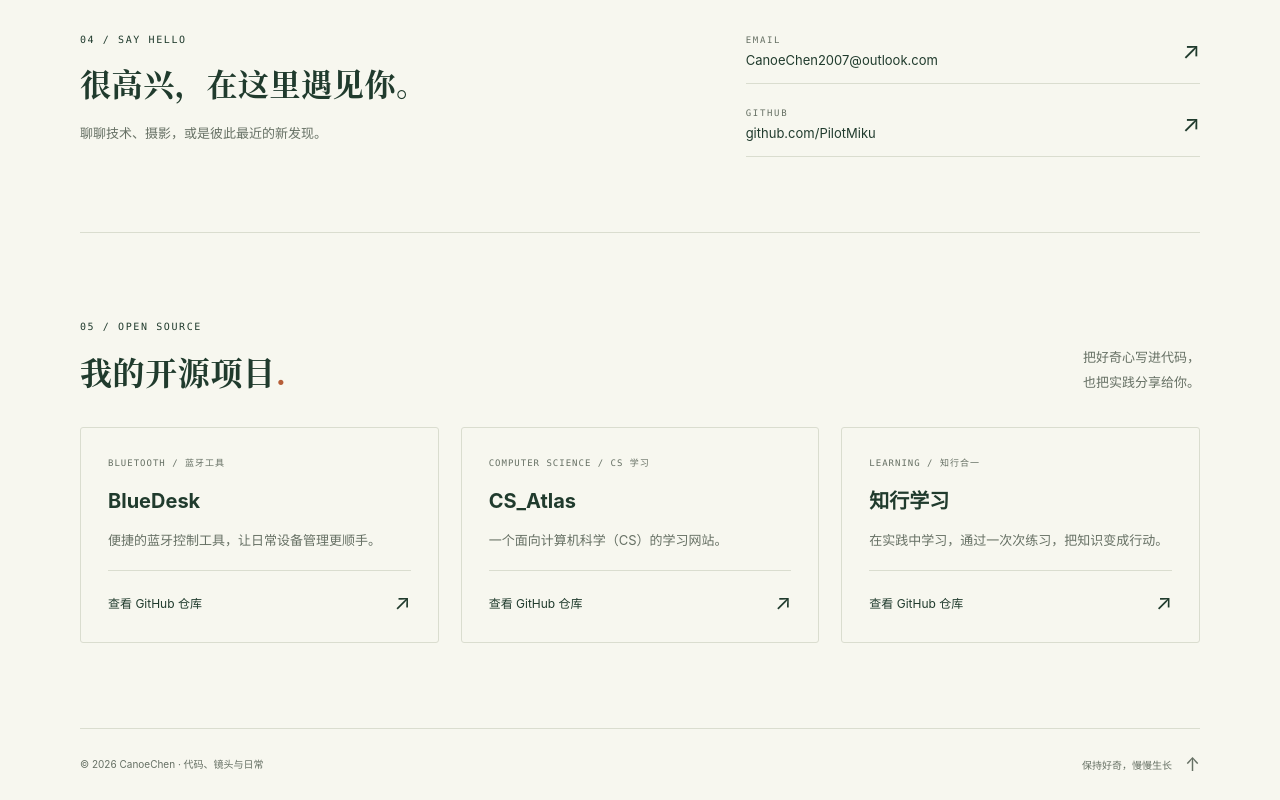
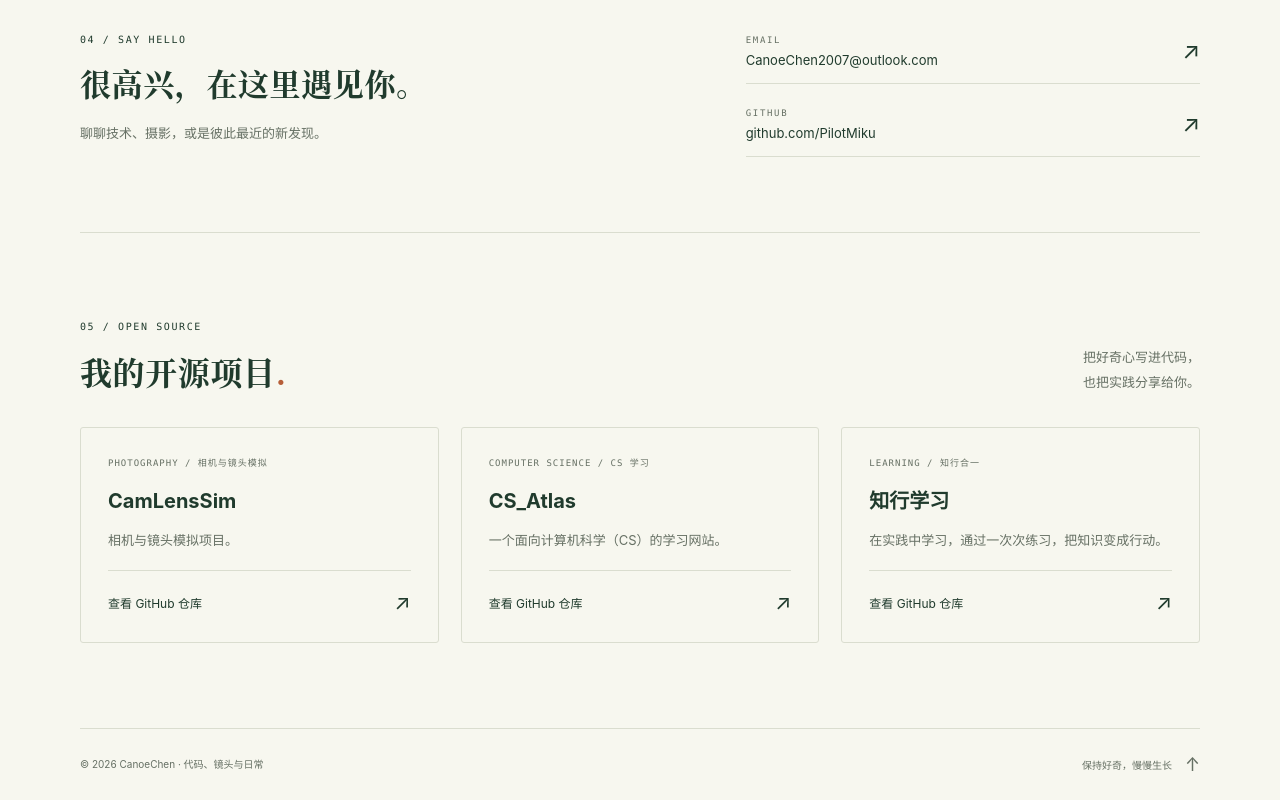
Before and after one commit to PilotMiku/pilotmiku.github.io, a plain HTML site: page index.html in a window 1280 px wide. Shown: the part 3669-4469 px from the top of the page. Drawn offline with Linux system fonts and the light colour scheme.

Commit message:
Replace BlueDesk project with CamLensSim

```diff
--- a/index.html
+++ b/index.html
@@ -112,10 +112,10 @@
         <p class="section-description">把好奇心写进代码，<br>也把实践分享给你。</p>
       </div>
       <ul class="project-list">
-        <li><a class="project-card" href="https://github.com/PilotMiku/BlueDesk" target="_blank" rel="noopener noreferrer">
-          <span class="project-label">BLUETOOTH / 蓝牙工具</span>
-          <h3>BlueDesk</h3>
-          <p>便捷的蓝牙控制工具，让日常设备管理更顺手。</p>
+        <li><a class="project-card" href="https://github.com/PilotMiku/CamLensSim" target="_blank" rel="noopener noreferrer">
+          <span class="project-label">PHOTOGRAPHY / 相机与镜头模拟</span>
+          <h3>CamLensSim</h3>
+          <p>相机与镜头模拟项目。</p>
           <span class="project-link">查看 GitHub 仓库 <span aria-hidden="true">↗</span></span>
         </a></li>
         <li><a class="project-card" href="https://github.com/PilotMiku/CS_Atlas" target="_blank" rel="noopener noreferrer">
```
